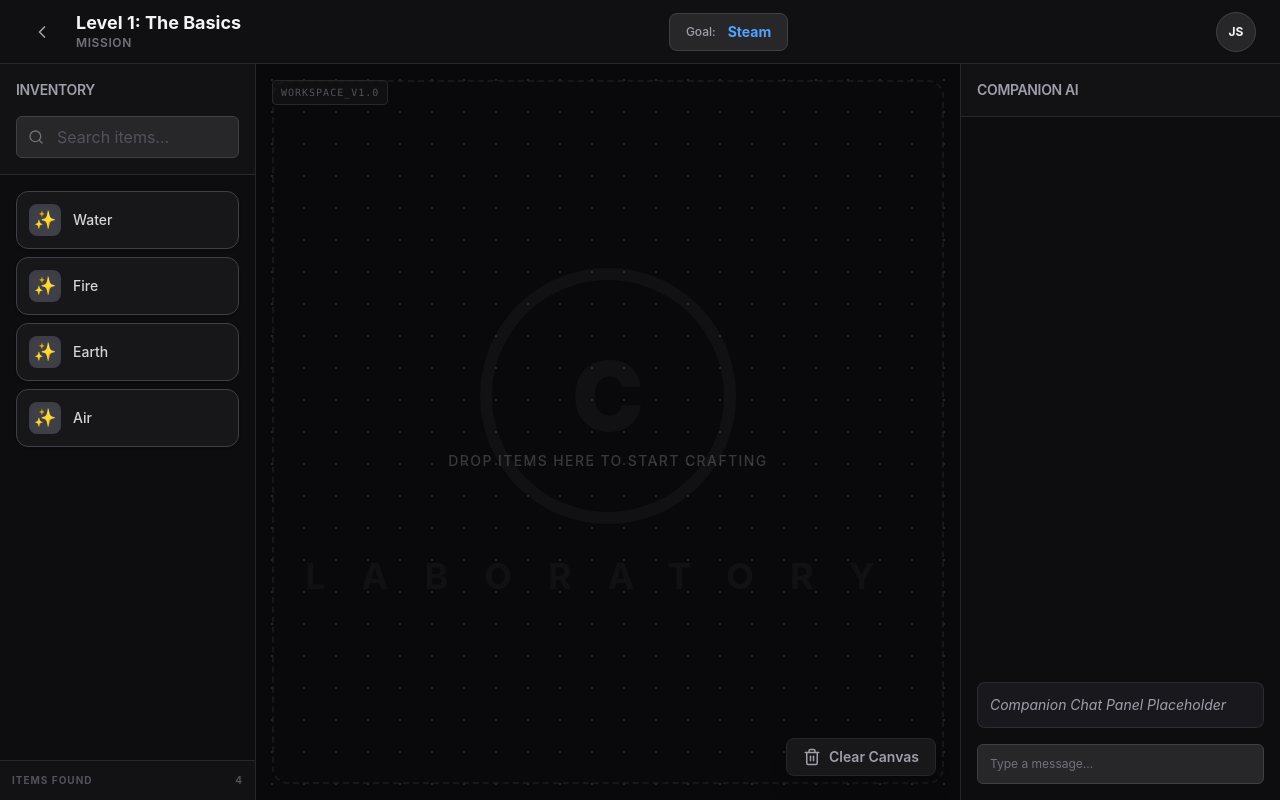
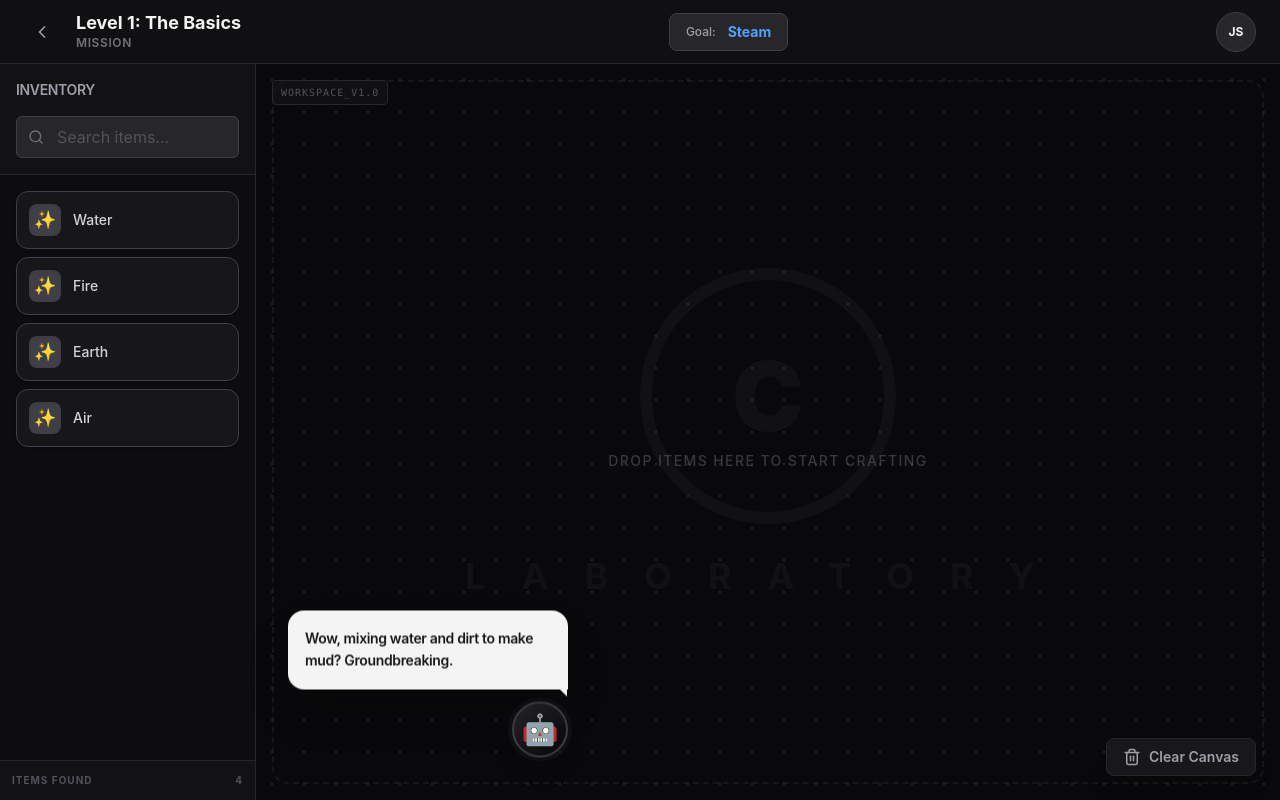
Before and after one commit to octavi26/MDS, a React (Vite) app in the folder src/frontend/: page /game/1 in a window 1280 px wide. Built offline with nearby package versions, Linux system fonts and the light colour scheme.

Commit message:
feat: implement floating ai companion mascot and speech bubble

```diff
--- /dev/null
+++ b/src/frontend/src/features/game/CompanionBubble.tsx
@@ -0,0 +1,35 @@
+import React from 'react';
+
+interface CompanionBubbleProps {
+  message?: string;
+}
+
+/**
+ * A floating, read-only AI companion mascot that displays messages to the player.
+ * It uses a subtle floating animation and a clean speech bubble design.
+ */
+const CompanionBubble: React.FC<CompanionBubbleProps> = ({ message }) => {
+  return (
+    <div className="flex flex-col items-end gap-3 animate-float pointer-events-none select-none">
+      {message && (
+        <div className="relative bg-zinc-100 text-zinc-900 p-4 rounded-2xl rounded-br-none shadow-2xl max-w-[280px] border border-white/20 backdrop-blur-sm">
+          <p className="text-sm font-semibold leading-relaxed tracking-tight">
+            {message}
+          </p>
+          {/* Bubble Tail - a simple triangle using clip-path */}
+          <div
+            className="absolute -bottom-2 right-0 w-4 h-4 bg-zinc-100"
+            style={{ clipPath: 'polygon(0 0, 100% 0, 100% 100%)' }}
+          />
+        </div>
+      )}
+
+      {/* Avatar - a snarky robot/wizard */}
+      <div className="w-14 h-14 bg-gradient-to-br from-zinc-800 to-zinc-950 rounded-full border-2 border-zinc-700 flex items-center justify-center text-3xl shadow-xl ring-4 ring-zinc-900/50 transition-transform duration-300 hover:scale-110">
+        <span className="drop-shadow-md">🤖</span>
+      </div>
+    </div>
+  );
+};
+
+export default CompanionBubble;
--- a/src/frontend/src/features/game/GameScreen.tsx
+++ b/src/frontend/src/features/game/GameScreen.tsx
@@ -14,6 +14,7 @@ import { ChevronLeft } from 'lucide-react';
 import InventorySidebar from './InventorySidebar';
 import CraftingCanvas from './CraftingCanvas';
 import ItemCard from './ItemCard';
+import CompanionBubble from './CompanionBubble';
 import { useGameStore } from './gameStore';
 
 const dropAnimation: DropAnimation = {
@@ -135,22 +136,14 @@ const GameScreen: React.FC = () => {
         </header>
 
         {/* Main Content Area */}
-        <main className="flex-1 flex overflow-hidden">
+        <main className="flex-1 flex overflow-hidden relative">
           <InventorySidebar items={level.startingItems} />
           <CraftingCanvas />
-          <aside className="w-80 border-l border-zinc-800 bg-zinc-900/30 flex flex-col">
-            <div className="p-4 border-b border-zinc-800 bg-zinc-900/50">
-              <h2 className="text-sm font-semibold text-zinc-400 uppercase tracking-tight">Companion AI</h2>
-            </div>
-            <div className="flex-1 p-4 flex flex-col justify-end">
-              <div className="mb-4 p-3 bg-zinc-800/50 rounded-lg border border-zinc-700/50 text-sm text-zinc-400 italic">
-                Companion Chat Panel Placeholder
-              </div>
-              <div className="h-10 bg-zinc-800 rounded-md border border-zinc-700 px-3 flex items-center text-zinc-500 text-xs">
-                Type a message...
-              </div>
-            </div>
-          </aside>
+
+          {/* AI Companion Mascot - Floating in the bottom-left of the canvas area */}
+          <div className="absolute bottom-10 left-72 z-40">
+            <CompanionBubble message="Wow, mixing water and dirt to make mud? Groundbreaking." />
+          </div>
         </main>
       </div>
 
--- a/src/frontend/src/index.css
+++ b/src/frontend/src/index.css
@@ -1,4 +1,12 @@
 @import 'tailwindcss';
+
+@theme {
+  @keyframes float {
+    0%, 100% { transform: translateY(0); }
+    50% { transform: translateY(-10px); }
+  }
+  --animate-float: float 3s ease-in-out infinite;
+}
 
 :root {
   font-family:
```
